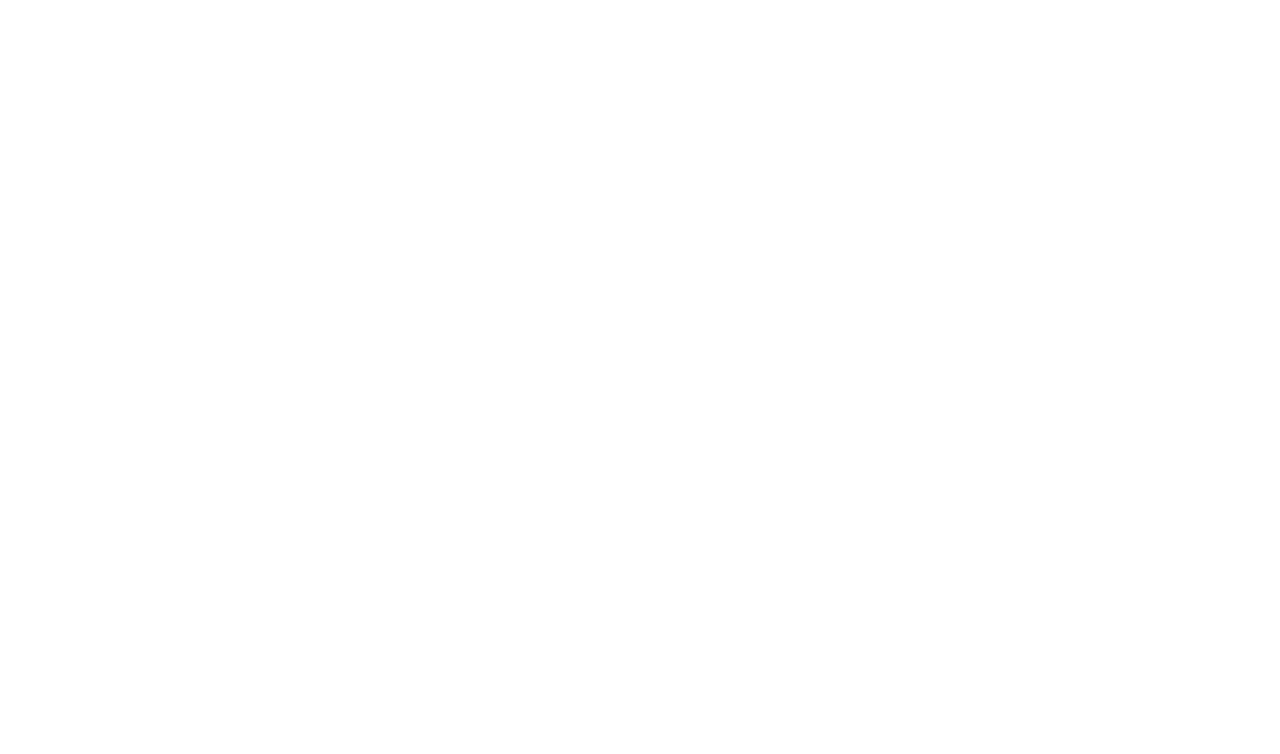
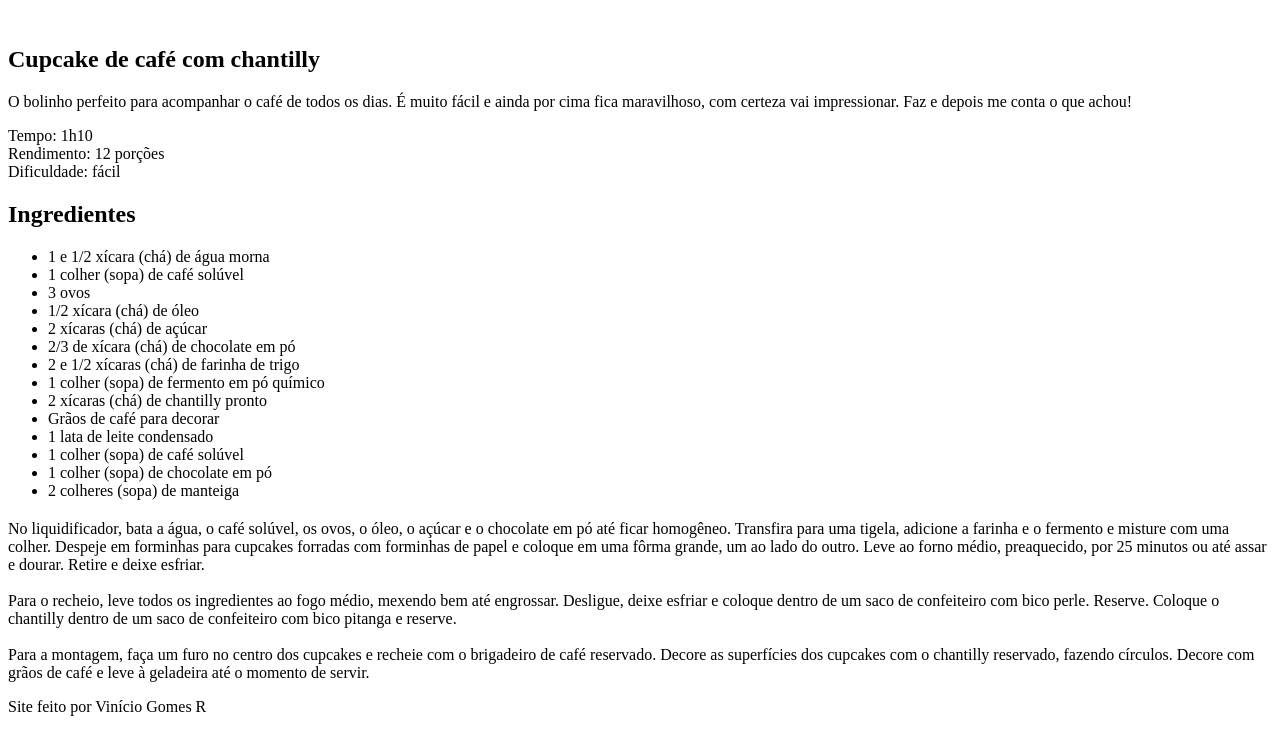
Before and after one commit to viniciogomesr/projeto-receita, a plain HTML site: page index.html in a window 1280 px wide. Drawn offline with Linux system fonts and the light colour scheme.

Commit message:
starting html structure

```diff
--- a/index.html
+++ b/index.html
@@ -1,11 +1,67 @@
 <!DOCTYPE html>
 <html lang="pt-br">
+
 <head>
     <meta charset="UTF-8">
     <meta name="viewport" content="width=device-width, initial-scale=1.0">
     <title>Página de Receita</title>
 </head>
+
 <body>
+    <div id="container">
+        <img src="" alt="">
+        <main>
+            <section id="about">
+                <h1>Cupcake de café com chantilly</h1>
+                <p>O bolinho perfeito para acompanhar o café de todos os dias. É muito fácil e ainda por cima fica
+                    maravilhoso, com certeza vai impressionar. Faz e depois me conta o que achou!</p>
+                <p>
+                    Tempo: 1h10 <br>
+                    Rendimento: 12 porções <br>
+                    Dificuldade: fácil
+                </p>
+            </section>
 
+            <section id="ingredients">
+                <h2>Ingredientes</h2>
+                <ul>
+                    <li>1 e 1/2 xícara (chá) de água morna</li>
+                    <li>1 colher (sopa) de café solúvel</li>
+                    <li>3 ovos</li>
+                    <li>1/2 xícara (chá) de óleo</li>
+                    <li>2 xícaras (chá) de açúcar</li>
+                    <li>2/3 de xícara (chá) de chocolate em pó</li>
+                    <li>2 e 1/2 xícaras (chá) de farinha de trigo</li>
+                    <li>1 colher (sopa) de fermento em pó químico</li>
+                    <li>2 xícaras (chá) de chantilly pronto</li>
+                    <li>Grãos de café para decorar</li>
+                    <li>1 lata de leite condensado</li>
+                    <li>1 colher (sopa) de café solúvel</li>
+                    <li>1 colher (sopa) de chocolate em pó</li>
+                    <li>2 colheres (sopa) de manteiga</li>
+                </ul>
+            </section>
+
+            <section id="preparation">
+                <h2></h2>
+                <p>
+                    No liquidificador, bata a água, o café solúvel, os ovos, o óleo, o açúcar e o chocolate em pó até
+                    ficar homogêneo. Transfira para uma tigela, adicione a farinha e o fermento e misture com uma
+                    colher. Despeje em forminhas para cupcakes forradas com forminhas de papel e coloque em uma fôrma
+                    grande, um ao lado do outro. Leve ao forno médio, preaquecido, por 25 minutos ou até assar e dourar.
+                    Retire e deixe esfriar. <br><br>
+                    Para o recheio, leve todos os ingredientes ao fogo médio, mexendo bem até engrossar. Desligue, deixe
+                    esfriar e coloque dentro de um saco de confeiteiro com bico perle. Reserve. Coloque o chantilly
+                    dentro de um saco de confeiteiro com bico pitanga e reserve. <br><br>
+                    Para a montagem, faça um furo no centro dos cupcakes e recheie com o brigadeiro de café reservado.
+                    Decore as superfícies dos cupcakes com o chantilly reservado, fazendo círculos. Decore com grãos de
+                    café e leve à geladeira até o momento de servir.
+                </p>
+            </section>
+        </main>
+    </div>
+    <footer>Site feito por Vinício Gomes R
+    </footer>
 </body>
+
 </html>
```
Also changed, not shown: image/Container.png (added), 1 other file.
